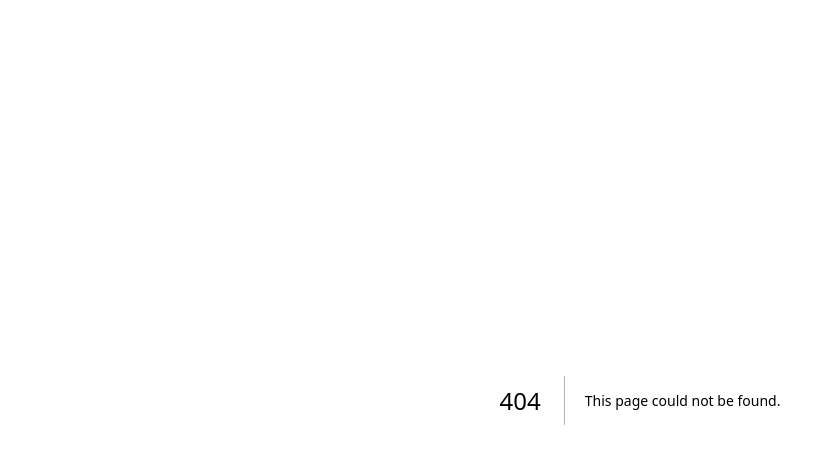
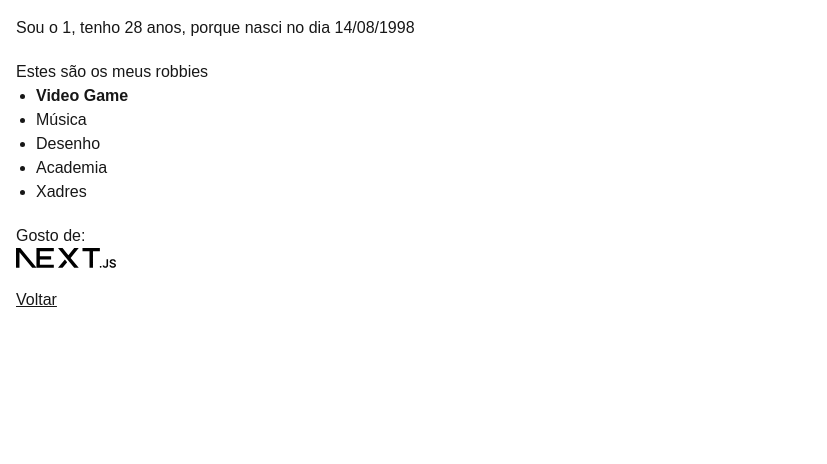
Before and after one commit to matheusribeiroavila/testesBasicosReact, a Next.js app: page /nivel-0/1 in a window 1280 px wide. Before the commit this address had no page. Shown: the top 464 px of the page, without its empty margins (0-827 px from the left). Built offline with nearby package versions, Linux system fonts and the light colour scheme.

Commit message:
Apredendo a trabalhar como Obejtos, Array e UseStates[hooks]

```diff
--- a/app/layout.tsx
+++ b/app/layout.tsx
@@ -27,7 +27,11 @@ export default function RootLayout({
       lang="en"
       className={`${geistSans.variable} ${geistMono.variable} h-full antialiased`}
     >
-      <body className="min-h-full flex flex-col">{children}</body>
+      <body className="min-h-full flex flex-col">
+        <div className="p-4">
+          {children}
+        </div>
+      </body>
     </html>
   );
 }
--- /dev/null
+++ b/app/nivel-0/[name]/page.tsx
@@ -0,0 +1,31 @@
+
+
+import { MeuNome } from "@/components/MeuNome";
+import { Hobbies } from "@/components/Hobbies";
+import { Imagem } from "@/components/imagem";
+import Link from "next/link";
+type PageProps = {
+  params: Promise<{
+    name:string;
+  }>
+}
+
+const Page = async ({ params }: PageProps) => {
+  const {name} = await params;
+
+  return(
+    <div className="grid gap-y-5">
+      <MeuNome name={name} age={28} birthDate={new Date(1998, 7, 14)} />
+      <Hobbies/>
+      <div className="gap-4">
+        <p>Gosto de:</p>
+        <Imagem/>
+      </div>
+      <div>
+        <Link className="underline" href="/nivel-0">Voltar</Link>
+      </div>
+    </div>
+  );
+};
+
+export default Page;
--- a/app/nivel-0/page.tsx
+++ b/app/nivel-0/page.tsx
@@ -1,16 +1,8 @@
-// export default function Page() {
-//   return (
-//     <div>Page</div>
-//   );
-// }
-
-import { MeuNome } from "@/components/MeuNome";
-import { Hobbies } from "@/components/Hobbies";
+import Link from "next/link";
 
 const Page = () => (
   <div>
-    <MeuNome name={"Matheus"} age={28} birthDate={new Date(1998, 7, 14)} />
-    <Hobbies/>
+    <Link className="underline" href="/nivel-0/Matheus">Página do Matheus</Link>
   </div>
 )
 
--- /dev/null
+++ b/app/nivel-1/page.tsx
@@ -0,0 +1,11 @@
+
+import { Contador } from "@/components/Contador";
+
+const Page = () => (
+    <div>
+        <h1 className="text-4xl font-bold">Página Nível 1</h1>
+        <Contador/>
+    </div>
+)
+
+export default Page;
--- /dev/null
+++ b/components/Contador.tsx
@@ -0,0 +1,15 @@
+'use client'
+
+import { useState } from "react"
+
+export const Contador = () => {
+
+    const [contador, setContador] = useState(0);
+
+    return (
+        <div>
+            <h2 className="text-2xl">Contador</h2>
+            <p>Número atual: {contador}</p>
+        </div>
+    )
+}
--- a/components/Hobbies.tsx
+++ b/components/Hobbies.tsx
@@ -1,12 +1,17 @@
+const hobbies = ["Video Game", "Música", "Desenho"]
+
 export const Hobbies = () => {
+    const [hobbyPreferido, ...outrosHobbies]= hobbies;
+    const novosHobbies = ["Academia", "Xadres"]
+    const meusHobbies = [...outrosHobbies, ...novosHobbies]
     return (
-        <>
+        <div>
             <p>Estes são os meus robbies</p>
             <ul className="list-disc pl-5">
-                <li>Video Game</li>
-                <li>Música</li>
-                <li>Desenho</li>
-            </ul>
-        </>
+                <li className="font-bold">{hobbyPreferido}</li>
+                {meusHobbies.map((hobbie) => (
+                    <li key={hobbie}>{hobbie}</li>
+                ))}</ul>
+        </div>
     )
 }
--- a/components/MeuNome.tsx
+++ b/components/MeuNome.tsx
@@ -1,10 +1,16 @@
+"use client";
+
 import { FC } from "react"
 
-export const MeuNome: FC<{ name: string, age: number, birthDate: Date }> = (props) => {
+type MeuNomeProps = { name: string, age: number, birthDate: Date }
+
+export const MeuNome: FC<MeuNomeProps> = ({name, age, birthDate}) => {
+    console.log("Hello")
+
     return(
-        <>
-            <p>Sou o {props.name}, tenho {props.age} anos, porque nasci no dia{" "}
-            {props.birthDate.toLocaleDateString("pt-BR")}</p>
-        </>
-    );
+        <p>
+            Sou o {name}, tenho {age} anos, porque nasci no dia{" "}
+            {birthDate.toLocaleDateString("pt-BR")}
+        </p>
+    )
 }
--- /dev/null
+++ b/components/imagem.tsx
@@ -0,0 +1,12 @@
+import Image from "next/image";
+
+export const Imagem = () => (
+    <Image
+        className="dark:invert"
+        src="/next.svg"
+        alt="Next.js logo"
+        width={100}
+        height={20}
+        priority
+    />
+);
```
